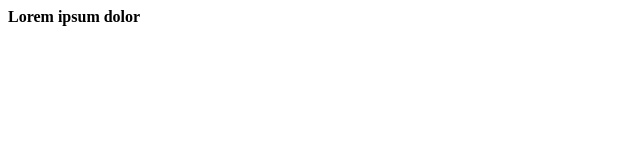
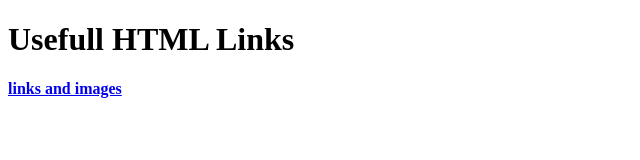
Before and after one commit to Hetsu21/OdinProject, a plain HTML site: page html/index.html in a window 1280 px wide. Shown: the whole page, without its empty margins (0-640 px from the left). Drawn offline with Linux system fonts and the light colour scheme.

Commit message:
HTML links

```diff
--- a/html/index.html
+++ b/html/index.html
@@ -6,8 +6,9 @@
     <title>Document</title>
 </head>
 <body>
-
-    <strong>Lorem ipsum dolor</strong>
+    <h1>Usefull HTML Links</h1>
+    <a href="https://internetingishard.netlify.app/html-and-css/links-and-images/" target="_blank"
+    ><strong>links and images </strong></a>
 </body>
 
 </body>
```
